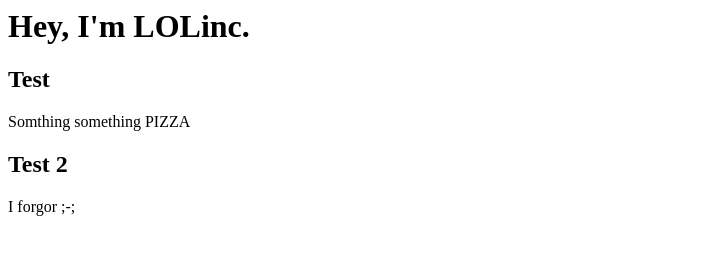
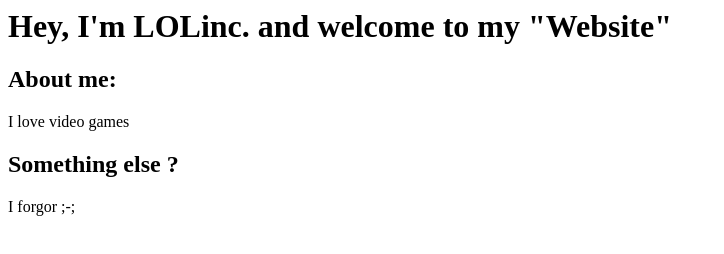
Before and after one commit to LOLinc207/lolinc, a plain HTML site: page index.html in a window 1280 px wide. Shown: the whole page, without its empty margins (0-724 px from the left). Drawn offline with Linux system fonts and the light colour scheme.

Commit message:
index.html

```diff
--- a/index.html
+++ b/index.html
@@ -1,13 +1,13 @@
 <html>
     <h1>
-        Hey, I'm LOLinc.
+        Hey, I'm LOLinc. and welcome to my "Website"
     </h1>
     <body>
-        <h2>Test</h2>
+        <h2>About me:</h2>
         <p>
-            Somthing something PIZZA
+            I love video games
         </p>
-        <h2>Test 2</h2>
+        <h2>Something else ?</h2>
         <p>
             I forgor ;-;
         </p>
```
